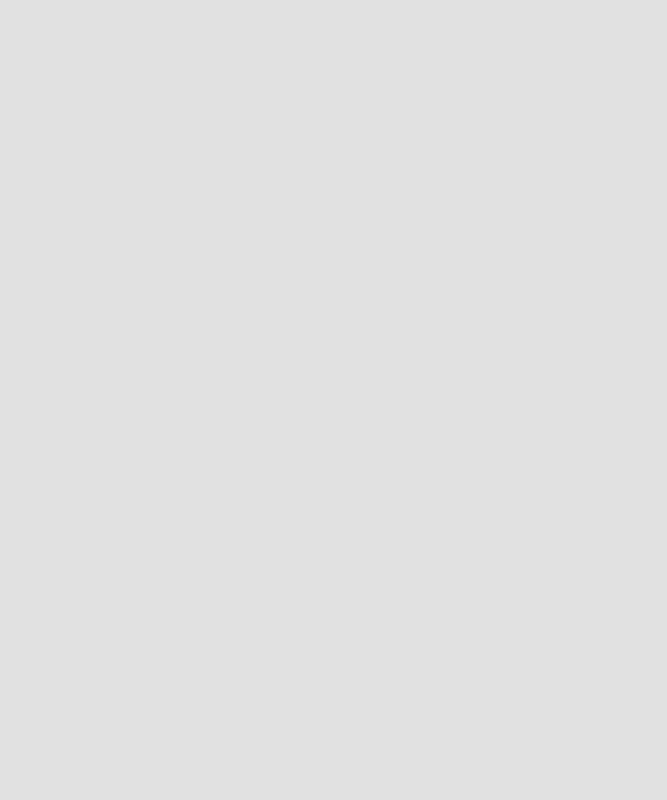
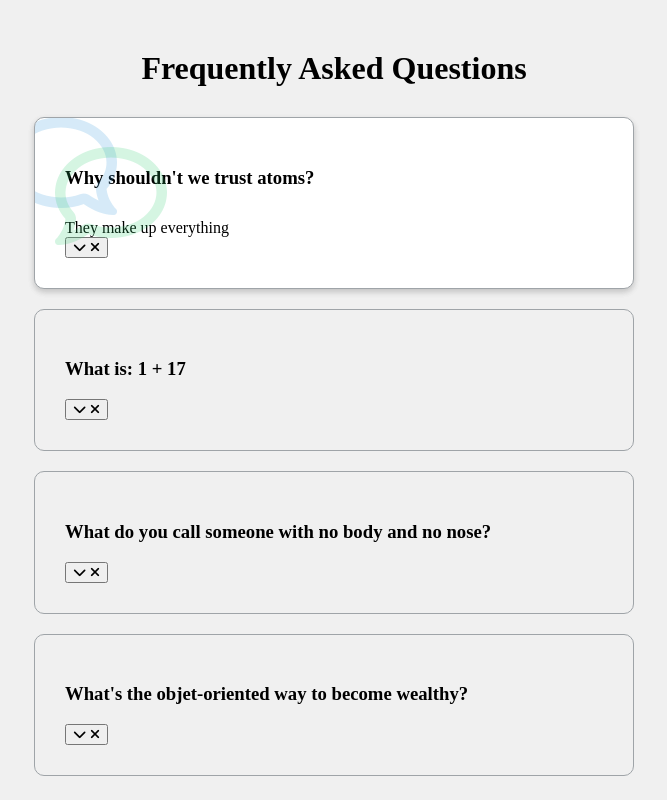
Before and after one commit to SaVanceX/faq-collapse, a plain HTML site: page index.html in a window 1280 px wide. Shown: the whole page, without its empty margins (306-973 px from the left). Drawn offline with Linux system fonts and the light colour scheme; a web font is replaced by a local one.

Commit message:
Add html content and styling for faq cards

```diff
--- a/index.html
+++ b/index.html
@@ -14,6 +14,53 @@
     <title>FAQ Collapse</title>
   </head>
   <body>
+    <h1>Frequently Asked Questions</h1>
+    <div class="faq-container">
+      <div class="faq active">
+        <h3 class="faq-title">Why shouldn't we trust atoms?</h3>
+
+        <p class="faq-text">They make up everything</p>
+
+        <button class="faq-toggle">
+          <i class="fas fa-chevron-down"></i>
+          <i class="fas fa-times"></i>
+        </button>
+      </div>
+      <div class="faq">
+        <h3 class="faq-title">What is: 1 + 17</h3>
+
+        <p class="faq-text">Depends on who you are asking.</p>
+
+        <button class="faq-toggle">
+          <i class="fas fa-chevron-down"></i>
+          <i class="fas fa-times"></i>
+        </button>
+      </div>
+      <div class="faq">
+        <h3 class="faq-title">
+          What do you call someone with no body and no nose?
+        </h3>
+
+        <p class="faq-text">Nobody knows</p>
+
+        <button class="faq-toggle">
+          <i class="fas fa-chevron-down"></i>
+          <i class="fas fa-times"></i>
+        </button>
+      </div>
+      <div class="faq">
+        <h3 class="faq-title">
+          What's the objet-oriented way to become wealthy?
+        </h3>
+
+        <p class="faq-text">inheritance.</p>
+
+        <button class="faq-toggle">
+          <i class="fas fa-chevron-down"></i>
+          <i class="fas fa-times"></i>
+        </button>
+      </div>
+    </div>
     <script src="script.js"></script>
   </body>
 </html>
--- a/style.css
+++ b/style.css
@@ -5,12 +5,65 @@
 }
 
 body {
-  background-color: #e1e1e1;
   font-family: 'Muli', 'sans-serif';
-  display: flex;
-  align-items: center;
-  justify-content: center;
-  margin: 0;
-  height: 100vh;
+  background-color: #f0f0f0;
+}
+
+h1 {
+  margin: 50px 0 30px;
   text-align: center;
 }
+
+.faq-container {
+  max-width: 600px;
+  margin: 0 auto;
+}
+
+.faq {
+  background-color: transparent;
+  border: 1px solid #9fa4a8;
+  border-radius: 10px;
+  margin: 20px 0;
+  padding: 30px;
+  position: relative;
+  overflow: hidden;
+  transition: 0.3s ease;
+}
+
+.faq.active {
+  background-color: #fff;
+  box-shadow: 0 3px 6px rgba(0, 0, 0, 0.1), 0 3px 6px rgba(0, 0, 0, 0.1);
+}
+
+.faq.active::before,
+.faq.active::after {
+  content: '\f075';
+  font-family: 'Font Awesome 5 Free';
+  color: #2ecc71;
+  font-size: 7rem;
+  position: absolute;
+  opacity: 0.2;
+  top: 20px;
+  left: 20px;
+  z-index: 0;
+}
+
+.faq.active::before {
+  color: #3498db;
+  top: -10px;
+  left: -30px;
+  transform: rotateY(180deg);
+}
+
+faq-title {
+  margin: 0 35px 0 0;
+}
+
+.faq-text {
+  display: none;
+  margin: 30px 0 0;
+}
+
+.faq.active .faq-text {
+  display: block;
+}
```
